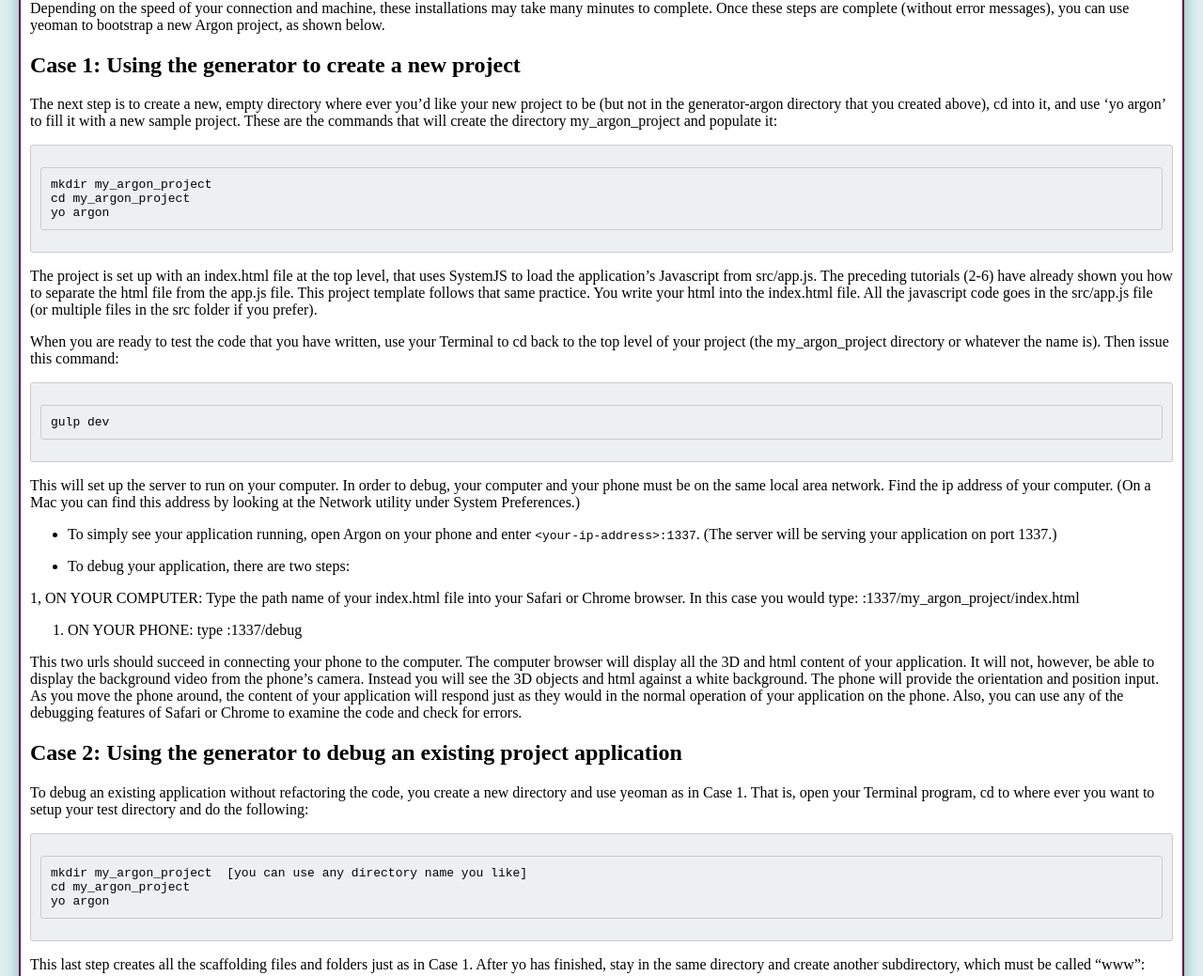
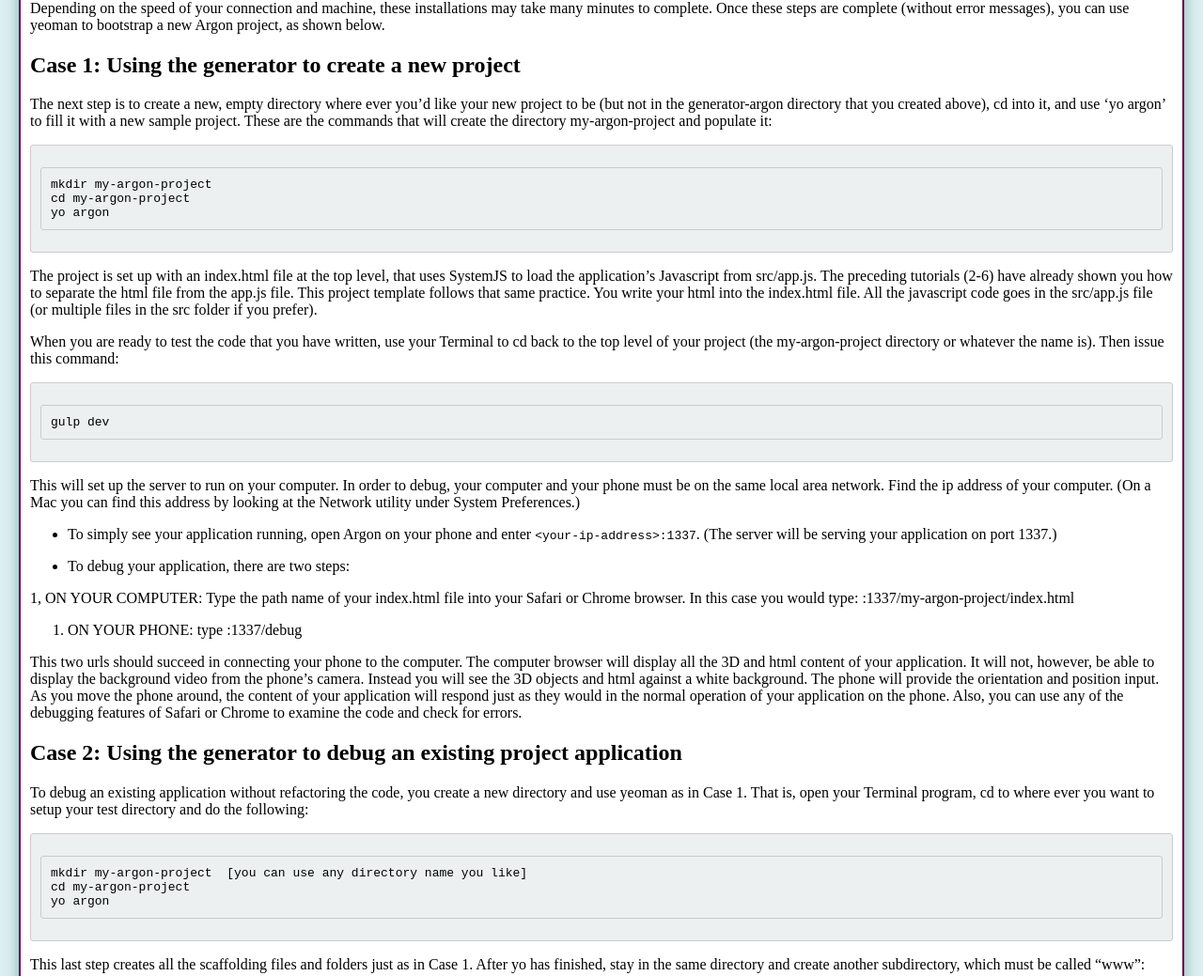
Before and after one commit to argonjs/argon-3-tutorials, a Jekyll site: the page built from _posts/2015-05-01-debugging.md, in a window 1280 px wide and 1400 px high, scrolled down 745 px. Shown: the part 158-1197 px from the top of the window at 94% size. Built offline with Jekyll 4.4.1, drawn with Linux system fonts in a browser that asks for light colours; Markdown is read by kramdown in place of the engine named in the settings; some of the changed text lies outside the part shown.

```diff
--- a/_posts/2015-05-01-debugging.md
+++ b/_posts/2015-05-01-debugging.md
@@ -34,15 +34,15 @@ Depending on the speed of your connection and machine, these installations may t
 
 ##Case 1: Using the generator to create a new project
 
-The next step is to create a new, empty directory where ever you'd like your new project to be (but not in the generator-argon directory that you created above), cd into it, and use 'yo argon' to fill it with a new sample project. These are the commands that will create the directory my_argon_project and populate it:
+The next step is to create a new, empty directory where ever you'd like your new project to be (but not in the generator-argon directory that you created above), cd into it, and use 'yo argon' to fill it with a new sample project. These are the commands that will create the directory my-argon-project and populate it:
 
-    mkdir my_argon_project
-    cd my_argon_project
+    mkdir my-argon-project
+    cd my-argon-project
     yo argon
 
 The project is set up with an index.html file at the top level, that uses SystemJS to load the application's Javascript from src/app.js. The preceding tutorials (2-6) have already shown you how to separate the html file from the app.js file. This project template follows that same practice. You write your html into the index.html file. All the javascript code goes in the src/app.js file (or multiple files in the src folder if you prefer).
 
-When you are ready to test the code that you have written, use your Terminal to cd back to the top level of your project (the my_argon_project directory or whatever the name is). Then issue this command:
+When you are ready to test the code that you have written, use your Terminal to cd back to the top level of your project (the my-argon-project directory or whatever the name is). Then issue this command:
 
     gulp dev
 
@@ -52,7 +52,7 @@ This will set up the server to run on your computer. In order to debug, your com
 
 * To debug your application, there are two steps:
 
-1, ON YOUR COMPUTER: Type the path name of your index.html file into your Safari or Chrome browser. In this case you would type: <your-ip-address>:1337/my_argon_project/index.html
+1, ON YOUR COMPUTER: Type the path name of your index.html file into your Safari or Chrome browser. In this case you would type: <your-ip-address>:1337/my-argon-project/index.html
 
 2. ON YOUR PHONE:  type <your-ip-address>:1337/debug
 
@@ -62,8 +62,8 @@ This two urls should succeed in connecting your phone to the computer. The compu
 
 To debug an existing application without refactoring the code,  you create a new directory and use yeoman as in Case 1.  That is, open your Terminal program, cd to where ever you want to setup your test directory and do the following:
 
-    mkdir my_argon_project  [you can use any directory name you like]
-    cd my_argon_project
+    mkdir my-argon-project  [you can use any directory name you like]
+    cd my-argon-project
     yo argon
 
 This last step creates all the scaffolding files and folders just as in Case 1. After yo has finished, stay in the same directory and create another subdirectory, which must be called "www":
@@ -78,11 +78,11 @@ Issue this command:
 
 This will set up the server to run on your computer. In order to debug, your computer and your phone must be on the same local area network. Find the ip address of your computer. (On a Mac you can find this address by looking at the Network dialogue box under System Preferences.)
 
-To simply see your application running, open Argon on your phone and enter `<your-ip-address>:1337/my_argon_project/www/index.html`.
+To simply see your application running, open Argon on your phone and enter `<your-ip-address>:1337/my-argon-project/www/index.html`.
 
 To debug your application, there are two steps:
 
-1. ON YOUR COMPUTER: Type the path name of your index.html file into your Safari or Chrome browser. In this case you would type: <your-ip-address>:1337/my_argon_project/www/index.html (or whatever the pathname is)
+1. ON YOUR COMPUTER: Type the path name of your index.html file into your Safari or Chrome browser. In this case you would type: <your-ip-address>:1337/my-argon-project/www/index.html (or whatever the pathname is)
 
 2. ON YOUR PHONE:  type <your-ip-address>:1337/debug
 
```
